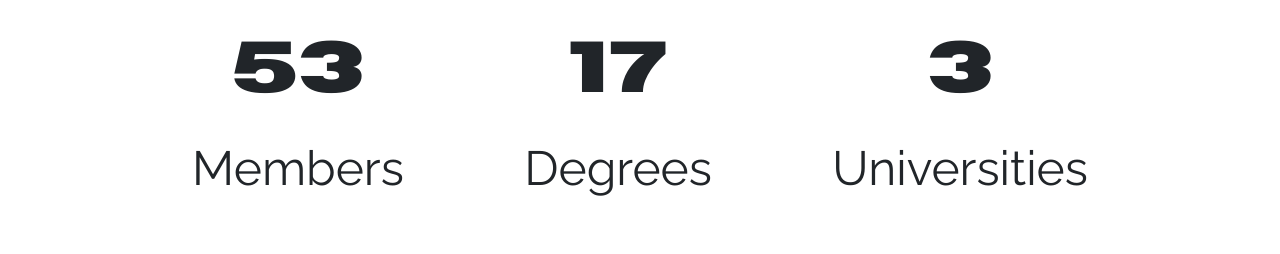
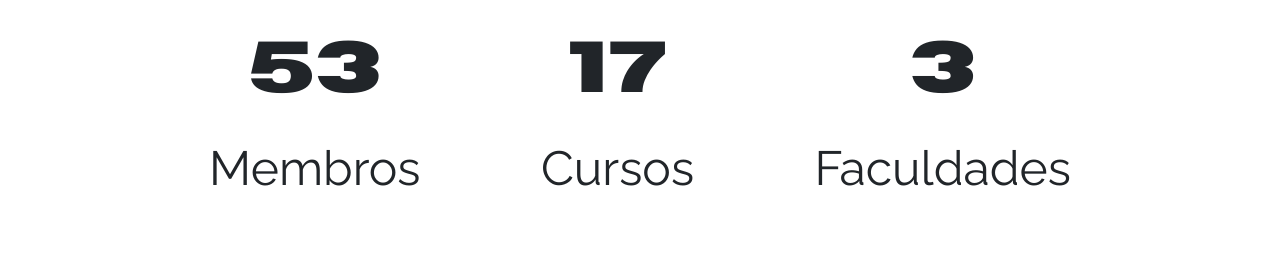
Before and after one commit to JaimeFerreira2002/NFS-site, a React (Create React App) app: page /garage/fsfenix in a window 1280 px wide. Shown: the part 2820-3074 px from the top of the page. Built offline with nearby package versions, Linux system fonts and the light colour scheme; no server answers.

Commit message:
traduções e correções

```diff
--- a/src/components/dragon_team_list.js
+++ b/src/components/dragon_team_list.js
@@ -21,7 +21,7 @@ const TeamListData = [
                 name: 'Francisco Rodrigues', role: 'dep-leader', imageSrc: placeholder
             },
             {
-                name: 'Beatriz Simõess', role: 'member', imageSrc: placeholder
+                name: 'Beatriz Simões', role: 'member', imageSrc: placeholder
             },
             {
                 name: 'Rafael Nunes', role: 'member', imageSrc: placeholder
--- a/src/languages/en.json
+++ b/src/languages/en.json
@@ -230,6 +230,11 @@
       "bsd": "Business & Strategy Director",
       "dep-leader": "Coordinator",
       "member": "Member"
+    },
+    "team-container":{
+      "members": "Members",
+      "degrees": "Degrees",
+      "universities": "Schools"
     }
   },
   "fsdragon-page": {
--- a/src/languages/pt.json
+++ b/src/languages/pt.json
@@ -155,7 +155,12 @@
     "bsd" : "Diretor de Estratégia e Negócio",
     "dep-leader" : "Coordenador",
     "member" : "Membro"
-}
+},
+"team-container":{
+      "members": "Membros",
+      "degrees": "Cursos",
+      "universities": "Faculdades"
+    }
 
   },
 
--- a/src/pages/ContactsPage/index.js
+++ b/src/pages/ContactsPage/index.js
@@ -71,7 +71,7 @@ const ContactsPage = () => {
             </div>
             <div className='contact-sub-section '>
               <h3>{t('contacts-page.cr-email')}</h3>
-              <p>{"cr.formualstudent@ae.fct.unl.pt"}</p>
+              <p>{"cr.formulastudent@ae.fct.unl.pt"}</p>
             </div>
             <div className='contact-sub-section '>
               <h3>{t('contacts-page.team-hq')}</h3>
--- a/src/pages/FSFenixPage/index.js
+++ b/src/pages/FSFenixPage/index.js
@@ -192,7 +192,7 @@ const FSFenixPage = () => {
                   53
               </div>
               <div className='numbers-title members'>
-                  Members
+              {t(`fsfenix-page.team-container.members`)}
               </div>
             </div>
 
@@ -201,7 +201,7 @@ const FSFenixPage = () => {
                   17
               </div>
               <div className='numbers-title medegreesmbers'>
-                  Degrees
+              {t(`fsfenix-page.team-container.degrees`)}
               </div>
             </div>
 
@@ -210,7 +210,7 @@ const FSFenixPage = () => {
                   3
               </div>
               <div className='numbers-title universities'>
-                  Universities
+              {t(`fsfenix-page.team-container.universities`)}
               </div>
             </div>
           </div>
```
